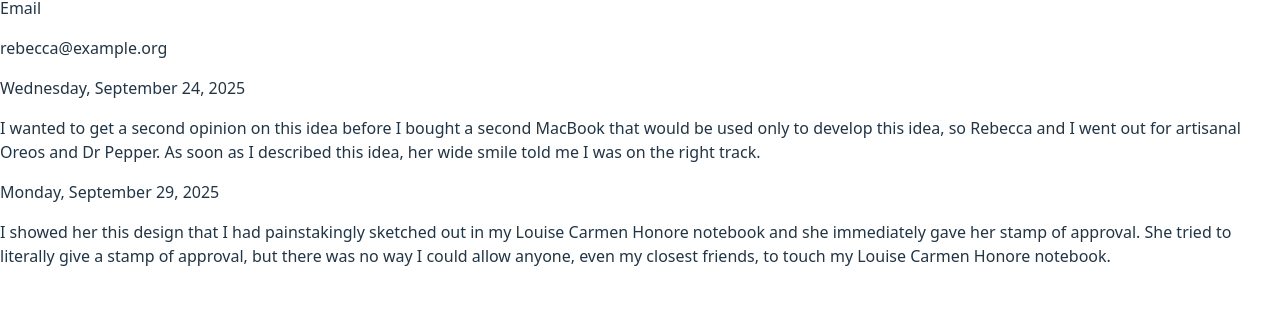
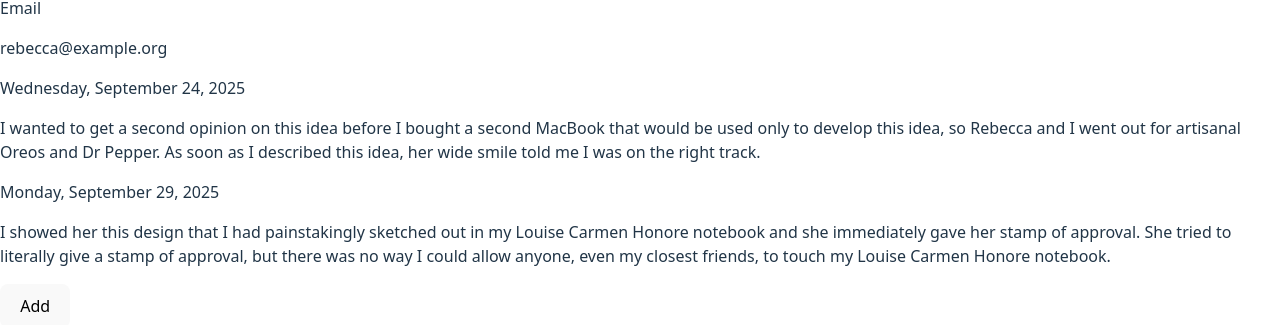
Before and after one commit to stephencottontail/react-phonebook, a React (Vite) app: page / in a window 1280 px wide. Shown: the part 618-943 px from the top of the page. Before the commit the page ends 902 px from the top, so only its background shows below. Built offline with nearby package versions, Linux system fonts and the light colour scheme.

Commit message:
Can now add new entries

```diff
--- a/package.json
+++ b/package.json
@@ -10,6 +10,8 @@
     "preview": "vite preview"
   },
   "dependencies": {
+    "dompurify": "^3.2.7",
+    "marked": "^16.3.0",
     "react": "^19.1.1",
     "react-dom": "^19.1.1"
   },
--- a/src/contact/Contact.tsx
+++ b/src/contact/Contact.tsx
@@ -61,10 +61,14 @@ export function Contact() {
           : <Display address={contacts[active]} />
         : null
       }
-      { contacts[active].entries
-        ? <Journal entries={contacts[active].entries} />
-        : null
-      }
+      { active != -1 && (
+        <Journal
+          active={active}
+          contacts={contacts}
+          setContacts={setContacts}
+          entries={contacts[active]['entries']}
+        />
+      )}
     </>
   )
 }
--- a/src/contact/Journal.tsx
+++ b/src/contact/Journal.tsx
@@ -1,16 +1,45 @@
+import { useState } from 'react'
+import { marked } from 'marked'
+import DOMPurify from 'dompurify'
 import type { Entry } from '../types'
 
-export function Journal({ entries }: Entry[]) {
-  const locale = 'en-US' // problematically assumo user locale
-  const options = {
-    weekday: "long",
-    year: "numeric",
-    month: "long",
-    day: "numeric",
+interface Props {
+  active: number;
+  contacts: Contact[];
+  setContacts: Dispatch<SetStateAction<Contact[]>>;
+  entries: Entry[];
+}
+
+export function Journal({ active, contacts, setContacts, entries }: Props) {
+  const [isAddingEntry, setIsAddingEntry] = useState(false)
+
+  const locale: string = 'en-US' // problematically assumo user locale
+  const options: Intl.DateTimeFormatOptions = {
+    weekday: 'long',
+    year: 'numeric',
+    month: 'long',
+    day: 'numeric',
   };
+
+  function addEntry(formData: FormData) {
+    const usMarkdown: FormDataEntryValue = formData.get('markdown')
+    const usHTML: string = marked.parse(usMarkdown)
+    const sHTML: string = DOMPurify.sanitize(usHTML)
+    const newEntry: Entry = {
+      date: new Date(),
+      content: sHTML
+    }
+
+    contacts[active]['entries'].push(newEntry)
+    setContacts(contacts)
+    setIsAddingEntry(false)
+  }
 
   return (
     <div className='journal'>
+      { entries.length
+        ? (
+          <div className='journal__entries'>
             { entries.map((el: Entry, i: number) => (
               <article
                 key={`journal-${i}`}
@@ -23,4 +52,31 @@ export function Journal({ entries }: Entry[]) {
             ))}
           </div>
         )
+        : (
+          <div><p>No Entries</p></div>
+        )
       }
+      <div className='journal__controls'>
+        { isAddingEntry && (
+          <form className='journal__form' action={addEntry}>
+            <p>{new Date().toLocaleDateString(locale, options)}</p>
+            <textarea name='markdown'></textarea>
+            <p>You can use <a href='https://daringfireball.net/projects/markdown/' target='_blank' rel='noopener noreferrer'>Markdown</a></p>
+            <button>Save</button>
+          </form>
+        )}
+        <div className='journal__controls__buttons'>
+          { ! isAddingEntry && (
+            <button
+              onClick={ () => {
+                setIsAddingEntry(true)
+              }}
+            >
+              Add
+            </button>
+          )}
+        </div>
+      </div>
+    </div>
+  )
+}
```
Also changed, not shown: 1 other file (tests, documents, lock files or other folders). Lines whose indentation alone changed are shown as unchanged.
